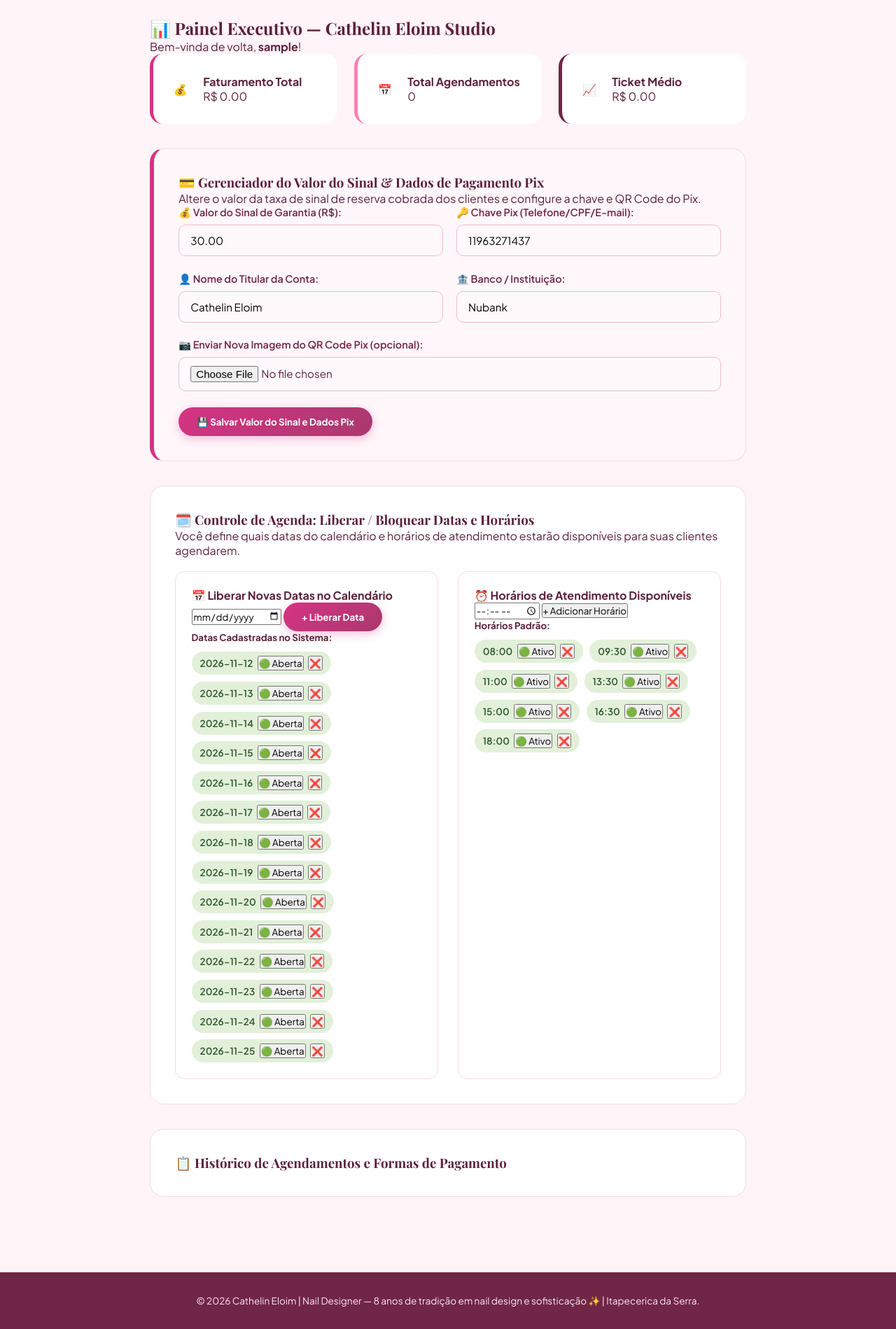
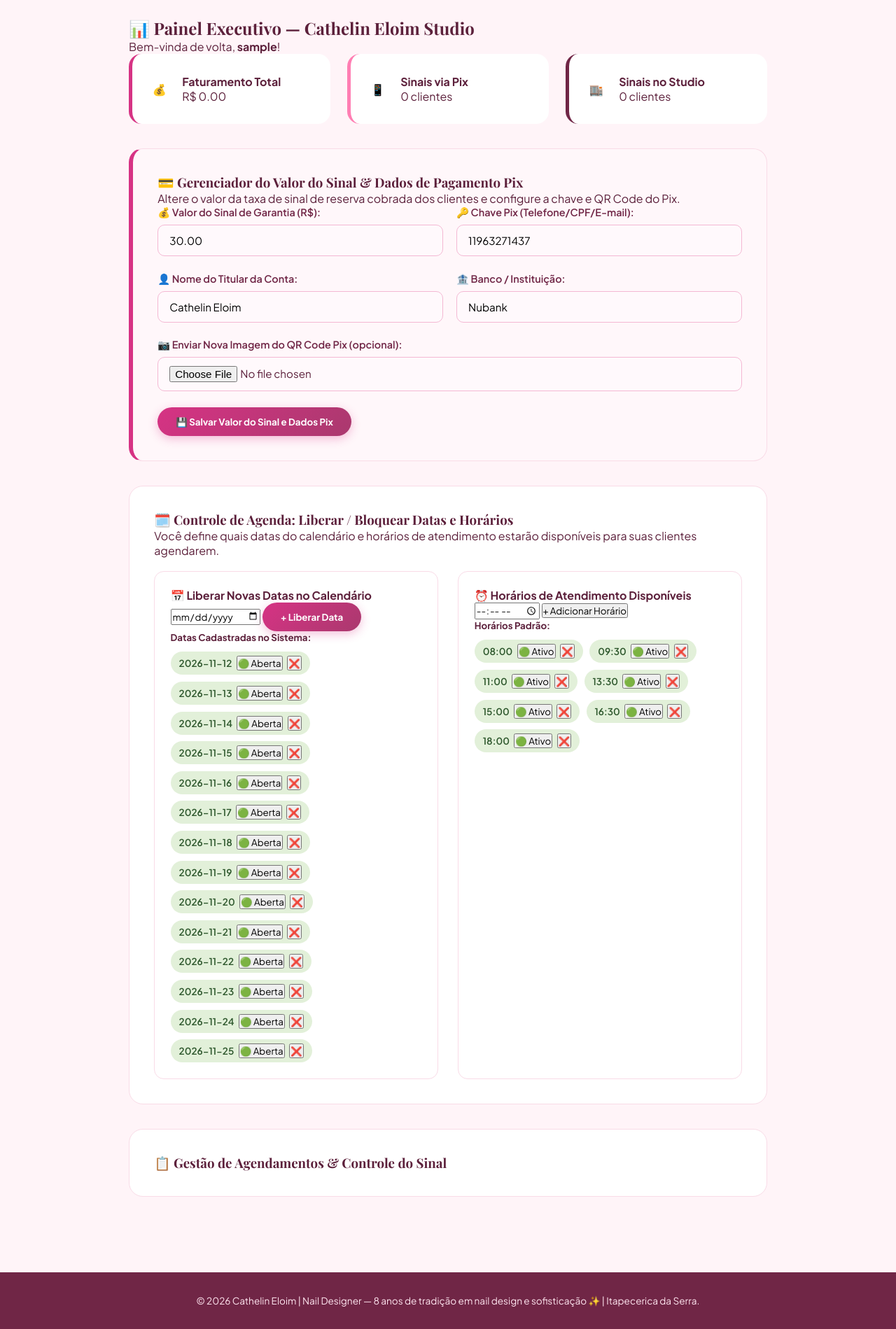
Before and after one commit to ricardosousarocha2017/cath-unhas, a Flask app: page /admin in a window 1280 px wide. Shown: the part 88-1987 px from the top of the page at 70% size. Run offline with Flask 3, Linux system fonts and the light colour scheme; the visitor is signed in with stand-in values (Sample User, id 1); data comes from the database, SQL or seed files in the repository; data that the repository does not hold is empty; some web fonts are replaced.

Commit message:
Add files via upload

```diff
--- a/app.py
+++ b/app.py
@@ -7,7 +7,7 @@ from flask import Flask, render_template, request, redirect, url_for, session, f
 from werkzeug.security import generate_password_hash, check_password_hash
 
 app = Flask(__name__)
-app.secret_key = os.environ.get('SECRET_KEY', 'cath_unhas_cathelin_eloim_v18_fix_deploy')
+app.secret_key = os.environ.get('SECRET_KEY', 'cath_unhas_cathelin_eloim_v19_sinal_status')
 
 UPLOAD_FOLDER = os.path.join(app.root_path, 'static', 'images')
 ALLOWED_EXTENSIONS = {'png', 'jpg', 'jpeg', 'webp', 'gif'}
@@ -41,16 +41,22 @@ def init_db():
             hora TEXT NOT NULL,
             forma_pagamento TEXT DEFAULT 'Pix (QR Code / Copia e Cola)',
             valor_sinal REAL DEFAULT 30.0,
+            status_sinal TEXT DEFAULT 'Pendente',
             status TEXT DEFAULT 'Confirmado'
         )
     ''')
 
+    # Garantir a criação/migração de colunas para bancos pré-existentes
     try:
         cursor.execute("ALTER TABLE agendamentos ADD COLUMN forma_pagamento TEXT DEFAULT 'Pix (QR Code / Copia e Cola)'")
     except sqlite3.OperationalError:
         pass
     try:
         cursor.execute("ALTER TABLE agendamentos ADD COLUMN valor_sinal REAL DEFAULT 30.0")
+    except sqlite3.OperationalError:
+        pass
+    try:
+        cursor.execute("ALTER TABLE agendamentos ADD COLUMN status_sinal TEXT DEFAULT 'Pendente'")
     except sqlite3.OperationalError:
         pass
 
@@ -144,7 +150,7 @@ def init_db():
 
 init_db()
 
-def disparar_todos_os_meios(nome, telefone, servico, preco, data, hora, forma_pagamento, valor_sinal):
+def disparar_todos_os_meios(nome, telefone, servico, preco, data, hora, forma_pagamento, valor_sinal, status_sinal):
     conn = get_db_connection()
     configs = {row['chave']: row['valor'] for row in conn.execute('SELECT * FROM config').fetchall()}
     conn.close()
@@ -159,8 +165,8 @@ def disparar_todos_os_meios(nome, telefone, servico, preco, data, hora, forma_pa
         f"📞 *Contato:* {telefone}\n"
         f"✨ *Procedimento:* {servico}\n"
         f"💰 *Valor Total:* R$ {preco:.2f}\n"
-        f"💳 *Sinal Solicitado:* R$ {valor_sinal:.2f}\n"
-        f"💵 *Forma de Pagamento:* {forma_pagamento}\n"
+        f"💳 *Sinal:* R$ {valor_sinal:.2f} ({status_sinal})\n"
+        f"💵 *Opção de Pagamento:* {forma_pagamento}\n"
         f"📅 *Data:* {data}\n"
         f"⏰ *Horário:* {hora}"
     )
@@ -199,6 +205,12 @@ def booking():
         hora = request.form.get('hora')
         forma_pagamento = request.form.get('forma_pagamento', 'Pix (QR Code / Copia e Cola)')
 
+        # Identificação inicial do status do sinal com base na forma escolhida
+        if 'Pix' in forma_pagamento:
+            status_sinal = 'Pix Enviado (A Confirmar)'
+        else:
+            status_sinal = 'Pagar Sinal no Studio'
+
         dt_valida = conn.execute('SELECT * FROM datas_config WHERE data = ? AND ativo = 1', (data,)).fetchone()
         if not dt_valida:
             flash('A data selecionada não está disponível. Por favor escolha uma data liberada.', 'danger')
@@ -216,14 +228,14 @@ def booking():
         if servico:
             conn.execute(
                 '''INSERT INTO agendamentos
-                   (nome, telefone, servico, preco, data, hora, forma_pagamento, valor_sinal)
-                   VALUES (?, ?, ?, ?, ?, ?, ?, ?)''',
-                (nome, telefone, servico['nome'], servico['preco'], data, hora, forma_pagamento, valor_sinal_padrao)
+                   (nome, telefone, servico, preco, data, hora, forma_pagamento, valor_sinal, status_sinal)
+                   VALUES (?, ?, ?, ?, ?, ?, ?, ?, ?)''',
+                (nome, telefone, servico['nome'], servico['preco'], data, hora, forma_pagamento, valor_sinal_padrao, status_sinal)
             )
             conn.commit()
             conn.close()
 
-            disparar_todos_os_meios(nome, telefone, servico['nome'], servico['preco'], data, hora, forma_pagamento, valor_sinal_padrao)
+            disparar_todos_os_meios(nome, telefone, servico['nome'], servico['preco'], data, hora, forma_pagamento, valor_sinal_padrao, status_sinal)
 
             return render_template('booking_sucesso.html',
                                    nome=nome,
@@ -233,6 +245,7 @@ def booking():
                                    preco=servico['preco'],
                                    forma_pagamento=forma_pagamento,
                                    valor_sinal=valor_sinal_padrao,
+                                   status_sinal=status_sinal,
                                    configs=configs)
 
     conn.close()
@@ -288,6 +301,10 @@ def admin():
     total_atendimentos = len(agendamentos)
     ticket_medio = (total_faturamento / total_atendimentos) if total_atendimentos > 0 else 0.0
 
+    # Métricas de Controle de Sinal
+    sinais_pix = len([a for a in agendamentos if 'Pix' in (a['forma_pagamento'] or '')])
+    sinais_studio = len([a for a in agendamentos if 'Studio' in (a['forma_pagamento'] or '')])
+
     relatorio_servicos = conn.execute('''
         SELECT servico, COUNT(*) as qtd, SUM(preco) as total
         FROM agendamentos
@@ -314,8 +331,25 @@ def admin():
                            total_faturamento=total_faturamento,
                            total_atendimentos=total_atendimentos,
                            ticket_medio=ticket_medio,
+                           sinais_pix=sinais_pix,
+                           sinais_studio=sinais_studio,
                            relatorio_servicos=relatorio_servicos,
                            imagens_disponiveis=imagens_disponiveis)
+
+@app.route('/admin/alterar-status-sinal/<int:agendamento_id>', methods=['POST'])
+def alterar_status_sinal(agendamento_id):
+    if not session.get('logged_in'):
+        return redirect(url_for('login'))
+
+    novo_status_sinal = request.form.get('novo_status_sinal')
+    if novo_status_sinal:
+        conn = get_db_connection()
+        conn.execute('UPDATE agendamentos SET status_sinal = ? WHERE id = ?', (novo_status_sinal, agendamento_id))
+        conn.commit()
+        conn.close()
+        flash(f'Status do sinal atualizado para "{novo_status_sinal}"!', 'success')
+
+    return redirect(url_for('admin'))
 
 @app.route('/admin/atualizar-sinal-pix', methods=['POST'])
 def atualizar_sinal_pix():
--- a/static/style.css
+++ b/static/style.css
@@ -37,7 +37,7 @@ h1, h2, h3, .logo .brand-title, .profile-handle h1, .profile-name, .section-titl
 }
 
 .main-wrapper {
-    max-width: 900px;
+    max-width: 960px;
     margin: 1.5rem auto;
     padding: 0 1.5rem;
     flex: 1;
--- a/templates/admin.html
+++ b/templates/admin.html
@@ -15,17 +15,17 @@
         </div>
     </div>
     <div class="kpi-card pink-border">
-        <div class="kpi-icon">📅</div>
+        <div class="kpi-icon">📱</div>
         <div class="kpi-data">
-            <h4>Total Agendamentos</h4>
-            <span class="kpi-val">{{ total_atendimentos }}</span>
+            <h4>Sinais via Pix</h4>
+            <span class="kpi-val">{{ sinais_pix }} clientes</span>
         </div>
     </div>
     <div class="kpi-card purple-border">
-        <div class="kpi-icon">📈</div>
+        <div class="kpi-icon">🏬</div>
         <div class="kpi-data">
-            <h4>Ticket Médio</h4>
-            <span class="kpi-val">R$ {{ "%.2f"|format(ticket_medio) }}</span>
+            <h4>Sinais no Studio</h4>
+            <span class="kpi-val">{{ sinais_studio }} clientes</span>
         </div>
     </div>
 </div>
@@ -124,7 +124,7 @@
 </div>
 
 <div class="admin-section-box">
-    <h3>📋 Histórico de Agendamentos e Formas de Pagamento</h3>
+    <h3>📋 Gestão de Agendamentos & Controle do Sinal</h3>
     {% if agendamentos %}
     <div class="table-container">
         <table class="custom-table">
@@ -135,11 +135,10 @@
                     <th>Contato</th>
                     <th>Serviço</th>
                     <th>Valor Total</th>
-                    <th>Sinal</th>
-                    <th>Pagamento</th>
-                    <th>Data</th>
-                    <th>Hora</th>
-                    <th>Ação</th>
+                    <th>Forma de Pagamento</th>
+                    <th>Sinal & Status</th>
+                    <th>Data / Hora</th>
+                    <th>Ações</th>
                 </tr>
             </thead>
             <tbody>
@@ -150,10 +149,25 @@
                     <td>{{ a['telefone'] }}</td>
                     <td><span class="badge-executive">{{ a['servico'] }}</span></td>
                     <td>R$ {{ "%.2f"|format(a['preco']) }}</td>
-                    <td><span class="badge-sinal">R$ {{ "%.2f"|format(a['valor_sinal'] or 30.0) }}</span></td>
-                    <td><small>{{ a['forma_pagamento'] or 'Pix' }}</small></td>
-                    <td><strong>{{ a['data'] }}</strong></td>
-                    <td><strong>{{ a['hora'] }}</strong></td>
+                    <td>
+                        {% if 'Pix' in (a['forma_pagamento'] or '') %}
+                            <span class="badge-pix">📱 Pix (QR Code)</span>
+                        {% else %}
+                            <span class="badge-studio">🏬 No Studio</span>
+                        {% endif %}
+                    </td>
+                    <td>
+                        <span class="badge-sinal">R$ {{ "%.2f"|format(a['valor_sinal'] or 30.0) }}</span><br>
+                        <form action="{{ url_for('alterar_status_sinal', agendamento_id=a['id']) }}" method="POST" class="margin-top-xs">
+                            <select name="novo_status_sinal" onchange="this.form.submit()" class="select-status-sm">
+                                <option value="Pix Confirmado 🟢" {% if a['status_sinal'] == 'Pix Confirmado 🟢' %}selected{% endif %}>🟢 Pix Confirmado</option>
+                                <option value="Pix Enviado (A Confirmar)" {% if a['status_sinal'] == 'Pix Enviado (A Confirmar)' %}selected{% endif %}>🟡 Pix Enviado</option>
+                                <option value="Pagar Sinal no Studio 🏬" {% if a['status_sinal'] == 'Pagar Sinal no Studio 🏬' or a['status_sinal'] == 'Pagar Sinal no Studio' %}selected{% endif %}>🏬 Sinal no Studio</option>
+                                <option value="Sinal Pendente 🔴" {% if a['status_sinal'] == 'Sinal Pendente 🔴' or a['status_sinal'] == 'Pendente' %}selected{% endif %}>🔴 Sinal Pendente</option>
+                            </select>
+                        </form>
+                    </td>
+                    <td><strong>{{ a['data'] }}</strong><br><small>{{ a['hora'] }}</small></td>
                     <td>
                         <form action="{{ url_for('remover_agendamento', agendamento_id=a['id']) }}" method="POST" onsubmit="return confirm('Cancelar este agendamento?');">
                             <button type="submit" class="btn-danger btn-sm">Cancelar</button>
```
Also changed, not shown: other parts of static/style.css (+18 -32 lines).
